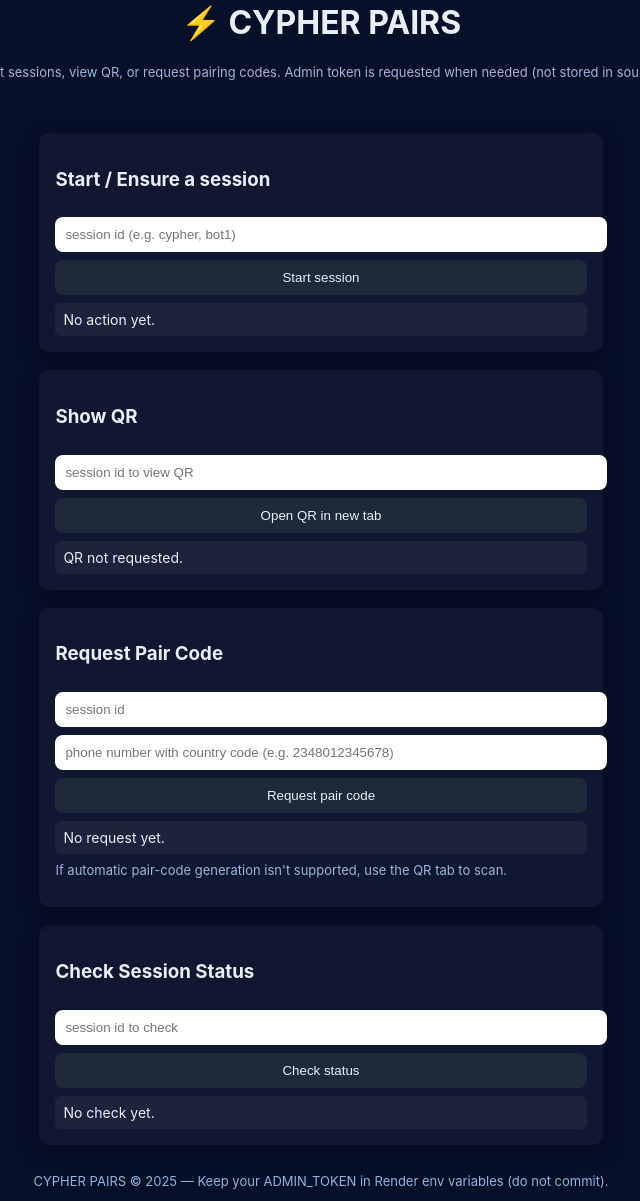
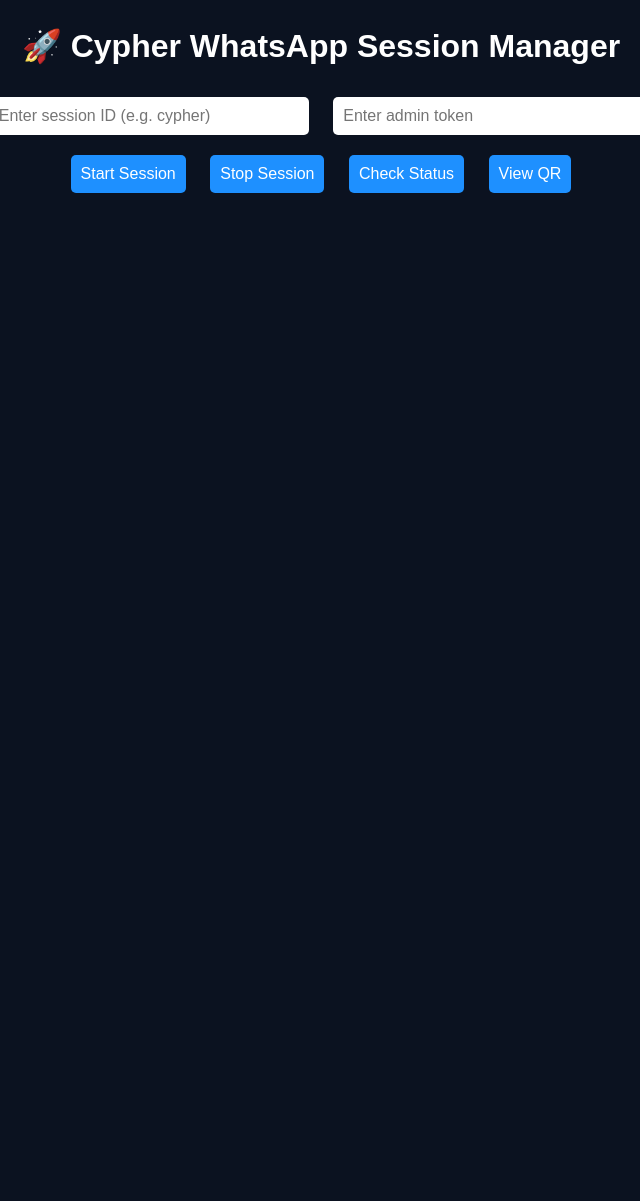
Before and after one commit to ogemdivictor1/SESSION-GENERATOR-X, a website: page public/index.html in a window 1280 px wide. Shown: the part 42-1243 px from the top of the page, without its empty margins (319-959 px from the left). After the commit the page ends 800 px from the top, so only its background shows below. Drawn offline with Linux system fonts and the light colour scheme.

Commit message:
Update index.html

```diff
--- a/public/index.html
+++ b/public/index.html
@@ -1,176 +1,99 @@
-<!doctype html>
+<!DOCTYPE html>
 <html lang="en">
 <head>
-  <meta charset="utf-8"/>
-  <title>CYPHER PAIRS — WhatsApp Session Manager</title>
-  <meta name="viewport" content="width=device-width,initial-scale=1"/>
+  <meta charset="UTF-8" />
+  <meta name="viewport" content="width=device-width, initial-scale=1.0"/>
+  <title>Cypher Pairs</title>
   <style>
     body {
-      font-family: Inter, system-ui, Arial;
-      margin: 0;
-      background: #071029;
-      color: #e6eef6;
-      display: flex;
-      flex-direction: column;
-      min-height: 100vh;
-    }
-    header {
-      padding: 24px;
+      background: #0b1220;
+      color: #fff;
+      font-family: Arial, sans-serif;
       text-align: center;
-    }
-    main {
-      flex: 1;
-      display: grid;
-      grid-template-columns: 1fr;
-      max-width: 760px;
-      margin: 0 auto;
-      gap: 18px;
-      padding: 16px;
-    }
-    .card {
-      background: rgba(255,255,255,0.03);
-      padding: 16px;
-      border-radius: 10px;
-      box-shadow: 0 6px 18px rgba(2,6,23,0.6);
+      padding: 40px;
     }
     input, button {
       padding: 10px;
-      border-radius: 8px;
-      border: 0;
-      outline: none;
-      width: 100%;
-      margin-top: 8px;
+      margin: 10px;
+      font-size: 16px;
+      border-radius: 5px;
+      border: none;
+    }
+    input {
+      width: 300px;
     }
     button {
+      background: #1e90ff;
+      color: white;
       cursor: pointer;
-      background: #1e2a3a;
-      color: #e6eef6;
     }
-    footer {
-      text-align: center;
-      padding: 12px;
-      font-size: 13px;
-      color: #93b2d6;
-    }
-    .hint {
-      font-size: 13px;
-      color: #9fb4d7;
-      margin-top: 8px;
+    button:hover {
+      background: #007acc;
     }
     .status {
-      margin-top: 8px;
+      margin-top: 20px;
       font-size: 14px;
-      background: rgba(255,255,255,0.05);
-      padding: 8px;
-      border-radius: 6px;
+      color: #ccc;
     }
   </style>
 </head>
 <body>
-  <header>
-    <h1>⚡ CYPHER PAIRS</h1>
-    <p class="hint">Start sessions, view QR, or request pairing codes. Admin token is requested when needed (not stored in source).</p>
-  </header>
+  <h1>🚀 Cypher WhatsApp Session Manager</h1>
 
-  <main>
-    <div class="card">
-      <h3>Start / Ensure a session</h3>
-      <input id="sessionId" placeholder="session id (e.g. cypher, bot1)" />
-      <button onclick="startSession()">Start session</button>
-      <div class="status" id="statusBox">No action yet.</div>
-    </div>
+  <input type="text" id="sessionId" placeholder="Enter session ID (e.g. cypher)" />
+  <input type="text" id="adminToken" placeholder="Enter admin token" />
 
-    <div class="card">
-      <h3>Show QR</h3>
-      <input id="showSessionId" placeholder="session id to view QR"/>
-      <button onclick="showQR()">Open QR in new tab</button>
-      <div class="status" id="qrStatus">QR not requested.</div>
-    </div>
+  <br/>
+  <button onclick="startSession()">Start Session</button>
+  <button onclick="stopSession()">Stop Session</button>
+  <button onclick="checkStatus()">Check Status</button>
+  <button onclick="viewQR()">View QR</button>
 
-    <div class="card">
-      <h3>Request Pair Code</h3>
-      <input id="pairSessionId" placeholder="session id" />
-      <input id="phoneNumber" placeholder="phone number with country code (e.g. 2348012345678)" />
-      <button onclick="getPairCode()">Request pair code</button>
-      <div class="status" id="pairCodeBox">No request yet.</div>
-      <p class="hint">If automatic pair-code generation isn't supported, use the QR tab to scan.</p>
-    </div>
+  <div class="status" id="status"></div>
 
-    <div class="card">
-      <h3>Check Session Status</h3>
-      <input id="statusSessionId" placeholder="session id to check" />
-      <button onclick="checkStatus()">Check status</button>
-      <div class="status" id="statusResult">No check yet.</div>
-    </div>
-  </main>
+  <script>
+    async function startSession() {
+      const id = document.getElementById("sessionId").value.trim();
+      const token = document.getElementById("adminToken").value.trim();
+      if (!id || !token) return alert("Session ID and admin token are required");
 
-  <footer>CYPHER PAIRS © 2025 — Keep your ADMIN_TOKEN in Render env variables (do not commit).</footer>
-
-<script>
-  async function promptToken() {
-    const t = prompt("Enter ADMIN_TOKEN to perform this admin action:");
-    if (!t) alert("Token required.");
-    return t;
-  }
-
-  async function startSession() {
-    const id = document.getElementById("sessionId").value.trim();
-    if (!id) return alert("Enter a session id");
-    const token = await promptToken();
-    if (!token) return;
-    document.getElementById("statusBox").innerText = "Starting session...";
-    try {
-      const res = await fetch("/api/start-session?token=" + encodeURIComponent(token), {
+      const res = await fetch(`/api/start-session?id=${id}`, {
         method: "POST",
-        headers: { "Content-Type": "application/json" },
+        headers: { "Content-Type": "application/json", "x-admin-token": token },
         body: JSON.stringify({ id })
       });
       const data = await res.json();
-      document.getElementById("statusBox").innerText = JSON.stringify(data, null, 2);
-    } catch (e) {
-      document.getElementById("statusBox").innerText = "Error: " + e.message;
+      document.getElementById("status").innerText = JSON.stringify(data, null, 2);
     }
-  }
 
-  function showQR() {
-    const id = document.getElementById("showSessionId").value.trim() || document.getElementById("sessionId").value.trim();
-    if (!id) return alert("Enter session id");
-    window.open("/qr/" + encodeURIComponent(id), "_blank");
-    document.getElementById("qrStatus").innerText = "Opened /qr/" + id;
-  }
+    async function stopSession() {
+      const id = document.getElementById("sessionId").value.trim();
+      const token = document.getElementById("adminToken").value.trim();
+      if (!id || !token) return alert("Session ID and admin token are required");
 
-  async function getPairCode() {
-    const id = document.getElementById("pairSessionId").value.trim();
-    const number = document.getElementById("phoneNumber").value.trim();
-    if (!id || !number) return alert("Enter both session id and phone number");
-    const token = await promptToken();
-    if (!token) return;
-    document.getElementById("pairCodeBox").innerText = "Requesting pair code...";
-    try {
-      const res = await fetch("/api/pair-code?token=" + encodeURIComponent(token), {
+      const res = await fetch(`/api/stop-session?id=${id}`, {
         method: "POST",
-        headers: { "Content-Type": "application/json" },
-        body: JSON.stringify({ id, number })
+        headers: { "Content-Type": "application/json", "x-admin-token": token },
+        body: JSON.stringify({ id })
       });
       const data = await res.json();
-      document.getElementById("pairCodeBox").innerText = JSON.stringify(data, null, 2);
-    } catch (e) {
-      document.getElementById("pairCodeBox").innerText = "Error: " + e.message;
+      document.getElementById("status").innerText = JSON.stringify(data, null, 2);
     }
-  }
 
-  async function checkStatus() {
-    const id = document.getElementById("statusSessionId").value.trim();
-    if (!id) return alert("Enter session id");
-    document.getElementById("statusResult").innerText = "Checking...";
-    try {
-      const res = await fetch("/api/status/" + encodeURIComponent(id));
+    async function checkStatus() {
+      const id = document.getElementById("sessionId").value.trim();
+      if (!id) return alert("Session ID is required");
+
+      const res = await fetch(`/api/status/${id}`);
       const data = await res.json();
-      document.getElementById("statusResult").innerText = JSON.stringify(data, null, 2);
-    } catch (e) {
-      document.getElementById("statusResult").innerText = "Error: " + e.message;
+      document.getElementById("status").innerText = JSON.stringify(data, null, 2);
     }
-  }
-</script>
+
+    function viewQR() {
+      const id = document.getElementById("sessionId").value.trim();
+      if (!id) return alert("Session ID is required");
+      window.open(`/qr/${id}`, "_blank");
+    }
+  </script>
 </body>
 </html>
```
